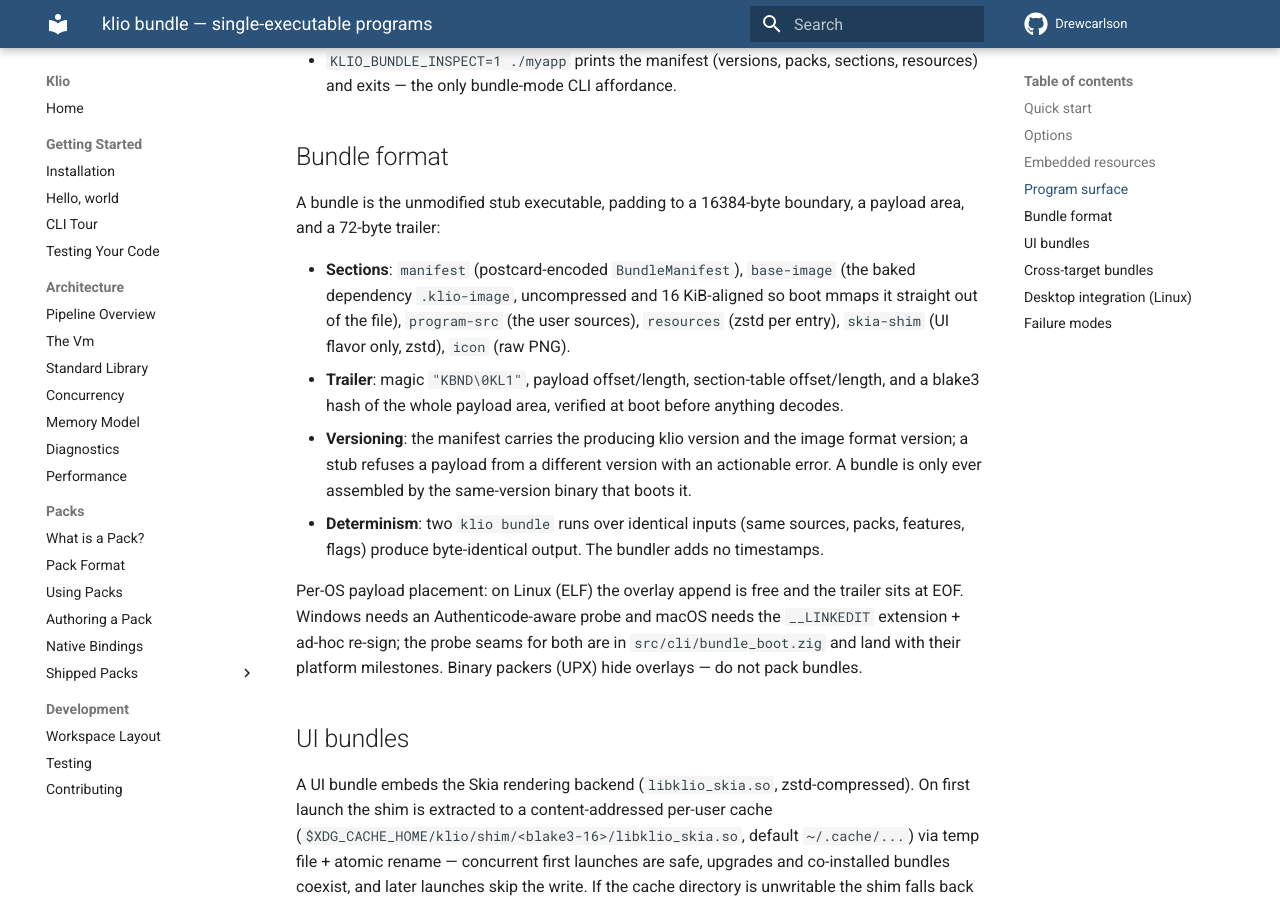
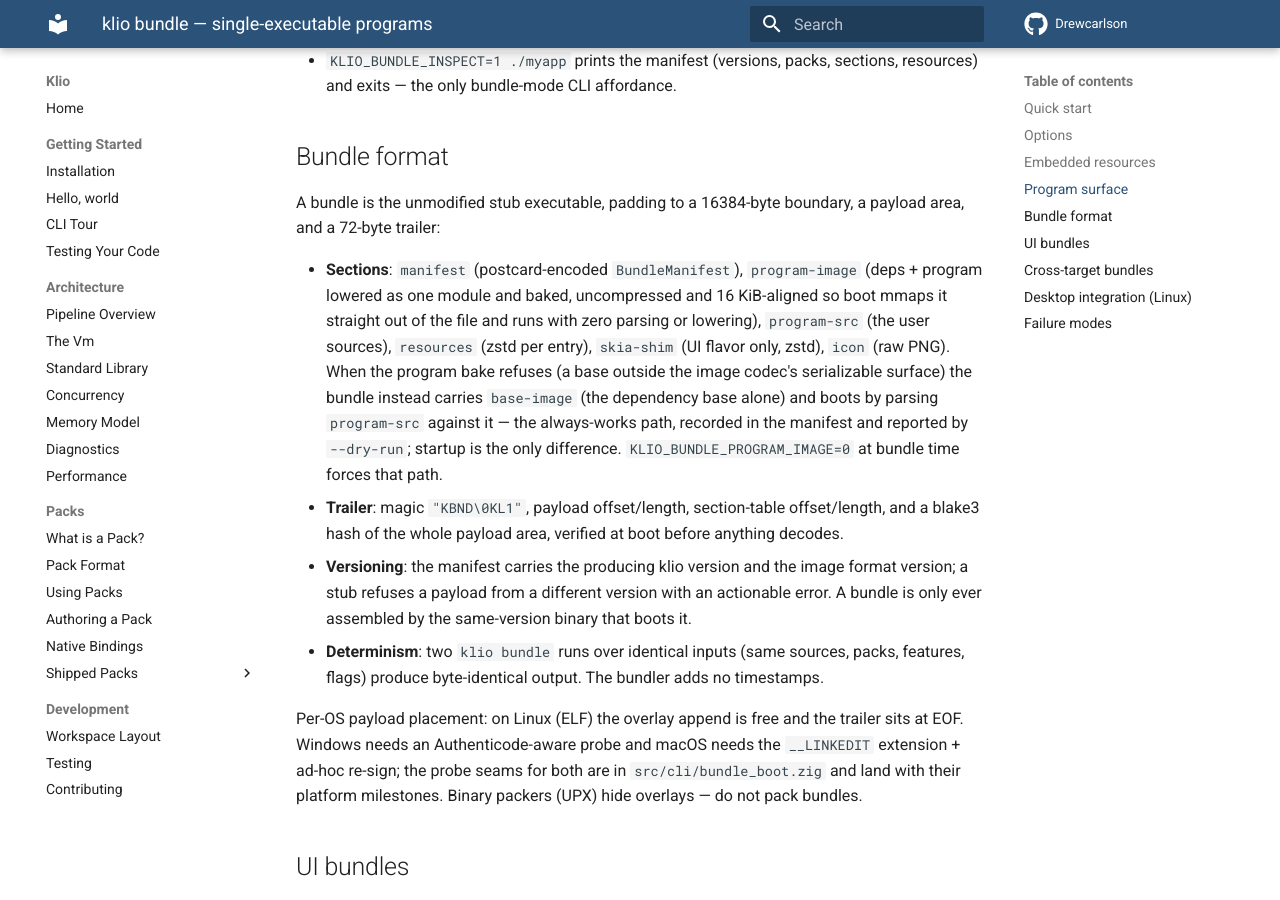
Before and after one commit to DrewCarlson/klio, an MkDocs documentation site: the page built from docs/BUNDLE.md, in a window 1280 px wide and 900 px high, scrolled down 2293 px. Built offline with MkDocs 1.6.1 and Material for MkDocs 9.7.7, drawn with Linux system fonts in a browser that asks for light colours; the version menu is left out.

Commit message:
docs: describe the bundle program image and its fallback

```diff
--- a/docs/BUNDLE.md
+++ b/docs/BUNDLE.md
@@ -118,10 +118,16 @@
 boundary, a payload area, and a 72-byte trailer:
 
 - **Sections**: `manifest` (postcard-encoded `BundleManifest`),
-  `base-image` (the baked dependency `.klio-image`, uncompressed and
-  16 KiB-aligned so boot mmaps it straight out of the file),
-  `program-src` (the user sources), `resources` (zstd per entry),
-  `skia-shim` (UI flavor only, zstd), `icon` (raw PNG).
+  `program-image` (deps + program lowered as one module and baked,
+  uncompressed and 16 KiB-aligned so boot mmaps it straight out of the
+  file and runs with zero parsing or lowering), `program-src` (the user
+  sources), `resources` (zstd per entry), `skia-shim` (UI flavor only,
+  zstd), `icon` (raw PNG). When the program bake refuses (a base outside
+  the image codec's serializable surface) the bundle instead carries
+  `base-image` (the dependency base alone) and boots by parsing
+  `program-src` against it — the always-works path, recorded in the
+  manifest and reported by `--dry-run`; startup is the only difference.
+  `KLIO_BUNDLE_PROGRAM_IMAGE=0` at bundle time forces that path.
 - **Trailer**: magic `"KBND\0KL1"`, payload offset/length, section-table
   offset/length, and a blake3 hash of the whole payload area, verified
   at boot before anything decodes.
```
